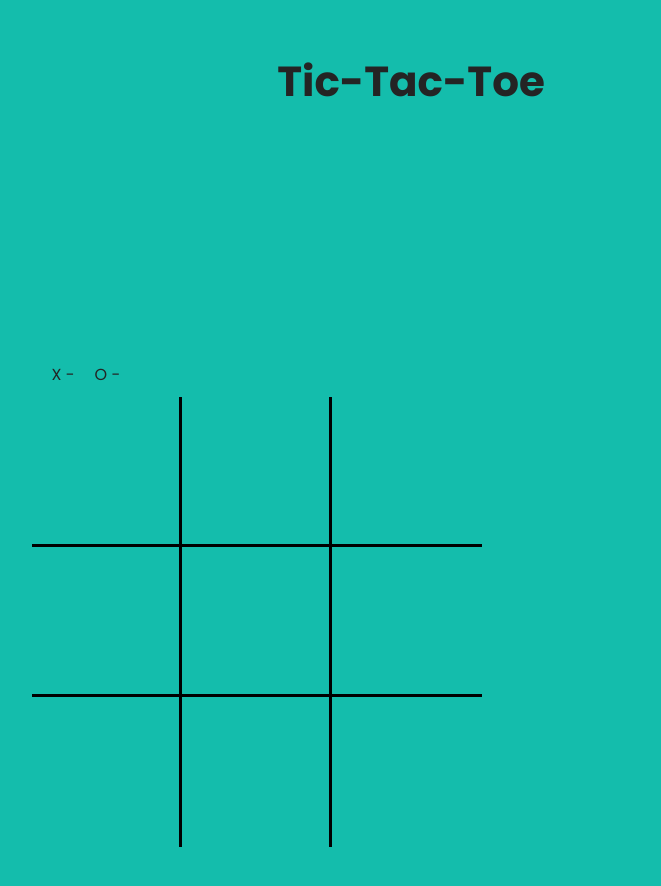
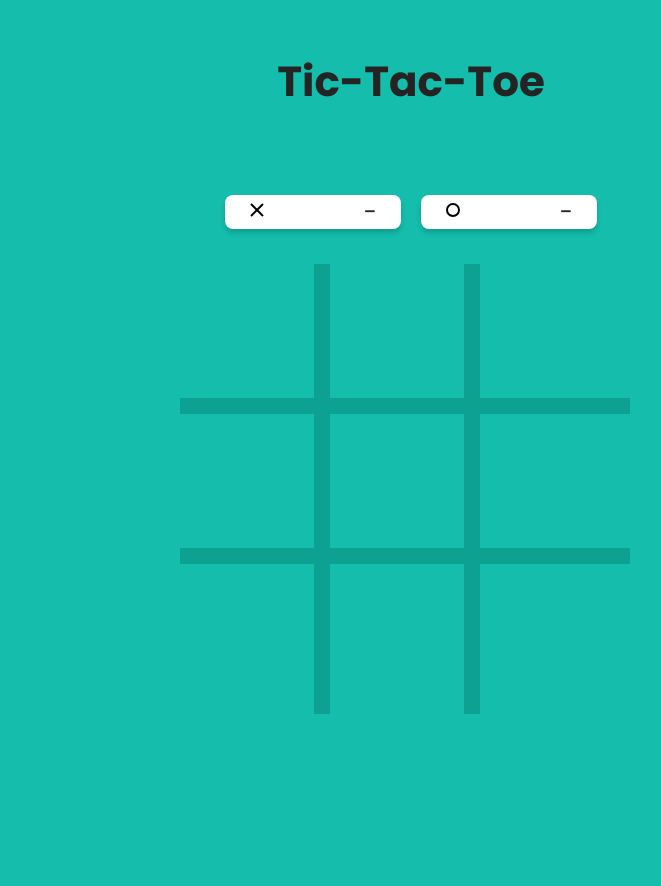
Before and after one commit to BlueAlien449/tic-tac-toe, a plain HTML site: page index.html in a window 1280 px wide. Both pictures are taken after typing "Sample", "Sample" into the empty fields and a click on the button "Start Game". Shown: the whole page, without its empty margins (229-890 px from the left). After the commit the page ends 800 px from the top, so only its background shows below. Drawn offline with Linux system fonts and the light colour scheme.

Commit message:
Add SVGs and stylize scoreboard

```diff
--- a/css/style.css
+++ b/css/style.css
@@ -1,12 +1,15 @@
 @import url('https://fonts.googleapis.com/css2?family=Poppins:wght@100;400;500;600;700;800;900&display=swap');
 
 *{
-    background-color: #14bdac;
     color: #242424;
     margin: 0;
     padding: 0;
     font-family: 'Poppins', sans-serif;
     appearance: none;
+}
+
+body{
+    background-color: #14bdac;
 }
 
 main{
@@ -23,7 +26,7 @@ h1{
 input {
    background-color: white;
    border: 1px solid #f2ebd3;
-   border-radius: 15px;
+   border-radius: 8px;
    font-size: 18px;
    font-weight: 500;
    padding: 8px;
@@ -72,6 +75,10 @@ form{
     text-align: center;
 }
 
+.gameSection{
+    place-self: center;
+}
+
 .gameBoard{
     display: grid;
     grid-template-columns: repeat(3, 150px);
@@ -84,26 +91,64 @@ form{
 }
 
 .borderBottom{
-    border-bottom: 0.2em solid black;
+    border-bottom: 1rem solid #0da192;
 }
 
 .borderRight{
-    border-right: 0.2em solid black;
+    border-right: 1rem solid  #0da192;
 }
 
 .scoreBoard{
     display: flex;
-    padding: 10px;
+    padding: 35px;
+    text-align: right;
 }
 
 .p1Points, .p2Points{
+    background-color: white;
+    border-radius: 5px;
+    box-shadow: 0 4px 5px rgba(0,0,0,.16);
+    font-size: 24px;
     margin: 0 10px;
+    border-radius: 8px;
+    outline: none;
+    line-height: 20px;
+    padding: 7px 24px;
+    width: 8rem;
 }
-/*
+
+.svgScore{
+    float: left;
+}
+
+.svgScore{
+    height: 16px;
+}
+
+.svgImg{
+    fill: none;
+    stroke: black;
+    stroke-width: 16px;
+}
+
 .gameSection{
-    visibility: hidden;
+    display: none;
+    position: absolute;
+    top: 10rem;
 }
 
 .gameConfig{
-    visibility: visible;
+    display: block;
 }
+
+svg{
+    height: 76px;
+}
+
+.xSvg{
+    stroke: rgb(84, 84, 84);
+}
+
+.oSvg{
+    stroke: rgb(242, 235, 211);
+}
--- a/index.html
+++ b/index.html
@@ -23,8 +23,8 @@
         </section>
         <section class="gameSection">
             <section class="scoreBoard">
-                <div class="p1Points">X <span class="xPoints">-</span></div>
-                <div class="p2Points">O <span class="oPoints">-</span></div>
+                <div class="p1Points"><svg class="svgScore" viewBox="0 0 128 128"><path class="svgImg" d="M16,16L112,112"></path><path class="svgImg" d="M112,16L16,112"></path></svg> <span class="xPoints">-</span></div>
+                <div class="p2Points"><svg class="svgScore" viewBox="0 0 128 128"><path class="svgImg" d="M64,16A48,48 0 1,0 64,112A48,48 0 1,0 64,16"></path></svg> <span class="oPoints">-</span></div>
             </section>
             <div class="gameWinnerContainer"></div>
             <section class="gameBoard">
@@ -42,4 +42,5 @@
     </main>
 </body>
 <script src="/js/main.js"></script>
+<script src="https://cdn.jsdelivr.net/npm/iconify-icon@1.0.7/dist/iconify-icon.min.js"></script>
 </html>
--- a/js/main.js
+++ b/js/main.js
@@ -19,8 +19,8 @@ const playerCreation = (() => {
 
         firstPlayer = Player(playerOneInput.value, 0); // Create player objects with the value of the name fields
         secondPlayer = Player(playerTwoInput.value, 0);
-        gameSection.style.visibility = 'visible'
-        gameConfig.style.visibility = 'hidden'
+        gameSection.style.display = 'block'
+        gameConfig.style.display = 'none'
 
         e.preventDefault();
     };
@@ -39,6 +39,8 @@ const playerCreation = (() => {
 
 const displayController = (() => {
     let gameMoves = 0;
+    const xSvg = '<svg viewBox="0 0 128 128"><path class="svgImg xSvg" d="M16,16L112,112"></path><path class="svgImg xSvg" d="M112,16L16,112"></path></svg>';
+    const oSvg = '<svg viewBox="0 0 128 128"><path class="svgImg oSvg" d="M64,16A48,48 0 1,0 64,112A48,48 0 1,0 64,16"></path></svg>';
     const gameCells = document.querySelectorAll('.gameCell');
 
     const drawChoice = (e) => {
@@ -50,13 +52,13 @@ const displayController = (() => {
 
         let index = e.target.dataset;
         let choice = document.createElement('div');
-        if (e.target.textContent !== '') return; // If the clicked cell is not empty
+        if (e.target.innerHTML !== '') return; // If the clicked cell is not empty
 
         if(gameMoves % 2){ // Check if the counter is even or odd as it's a turn-based game mode
-            choice.textContent = 'O'
+            choice.innerHTML = oSvg;
             gameBoard.gameArray[index.cellnumber] = -1; // Change element in array with the number representing each symbol
         } else {
-            choice.textContent = 'X'
+            choice.innerHTML = xSvg;
             gameBoard.gameArray[index.cellnumber] = 1;
         }
 
```
